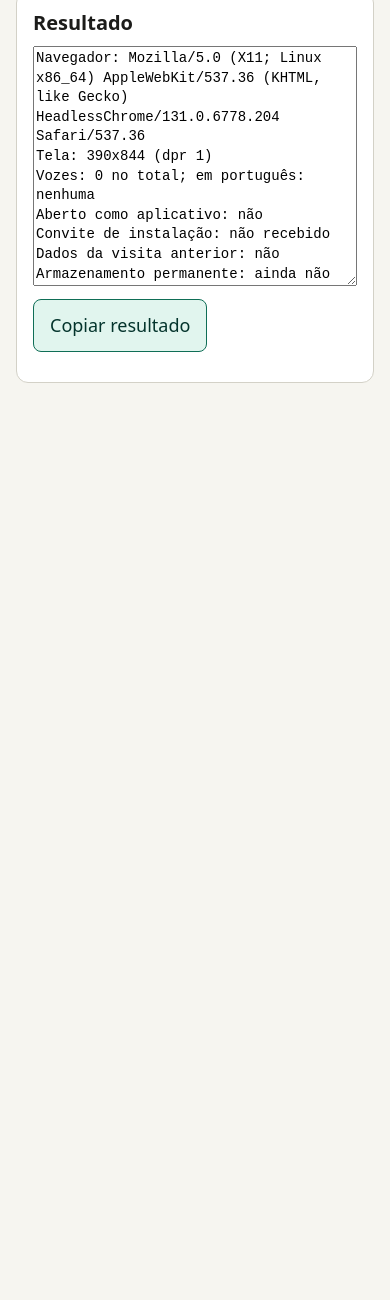
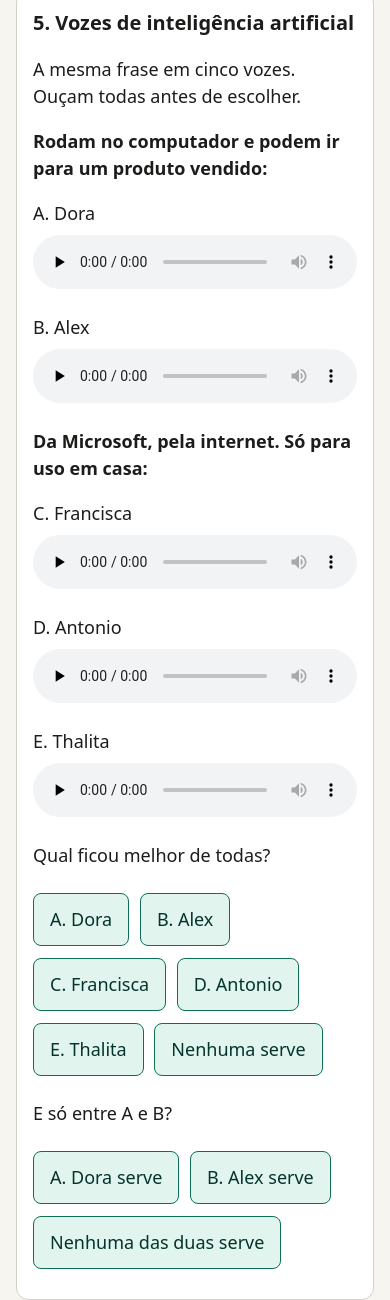
Before and after one commit to luizgilberto/tablet-test, a plain HTML site: page index.html in a window 390 px wide. Shown: the part 1804-3104 px from the top of the page. Before the commit the page ends 2219 px from the top, so only its background shows below. Drawn offline with Linux system fonts and the light colour scheme.

Commit message:
Add AI voice samples to the tablet test page
Same Portuguese phrase in five voices (two local Kokoro voices, three
Microsoft Edge online voices) so the family can compare by ear.

Co-Authored-By: Claude Fable 5.2 <noreply@anthropic.com>

```diff
--- a/index.html
+++ b/index.html
@@ -63,6 +63,31 @@
   <h2>4. Instalar como aplicativo</h2>
   <button id="install" disabled>Instalar</button>
   <div id="installOut" class="out"></div>
+</section>
+
+<section>
+  <h2>5. Vozes de inteligência artificial</h2>
+  <p>A mesma frase em cinco vozes. Ouçam todas antes de escolher.</p>
+  <p><b>Rodam no computador e podem ir para um produto vendido:</b></p>
+  <p>A. Dora <audio controls preload="none" src="vozes/kokoro-pf_dora.wav"></audio></p>
+  <p>B. Alex <audio controls preload="none" src="vozes/kokoro-pm_alex.wav"></audio></p>
+  <p><b>Da Microsoft, pela internet. Só para uso em casa:</b></p>
+  <p>C. Francisca <audio controls preload="none" src="vozes/edge-pt-BR-FranciscaNeural.mp3"></audio></p>
+  <p>D. Antonio <audio controls preload="none" src="vozes/edge-pt-BR-AntonioNeural.mp3"></audio></p>
+  <p>E. Thalita <audio controls preload="none" src="vozes/edge-pt-BR-ThalitaMultilingualNeural.mp3"></audio></p>
+  <p>Qual ficou melhor de todas?</p>
+  <button data-k="Voz preferida" data-out="voiceOut">A. Dora</button>
+  <button data-k="Voz preferida" data-out="voiceOut">B. Alex</button>
+  <button data-k="Voz preferida" data-out="voiceOut">C. Francisca</button>
+  <button data-k="Voz preferida" data-out="voiceOut">D. Antonio</button>
+  <button data-k="Voz preferida" data-out="voiceOut">E. Thalita</button>
+  <button data-k="Voz preferida" data-out="voiceOut">Nenhuma serve</button>
+  <div id="voiceOut" class="out"></div>
+  <p>E só entre A e B?</p>
+  <button data-k="Melhor entre A e B" data-out="localOut">A. Dora serve</button>
+  <button data-k="Melhor entre A e B" data-out="localOut">B. Alex serve</button>
+  <button data-k="Melhor entre A e B" data-out="localOut">Nenhuma das duas serve</button>
+  <div id="localOut" class="out"></div>
 </section>
 
 <section>
```
Also changed, not shown: 5 other files.
